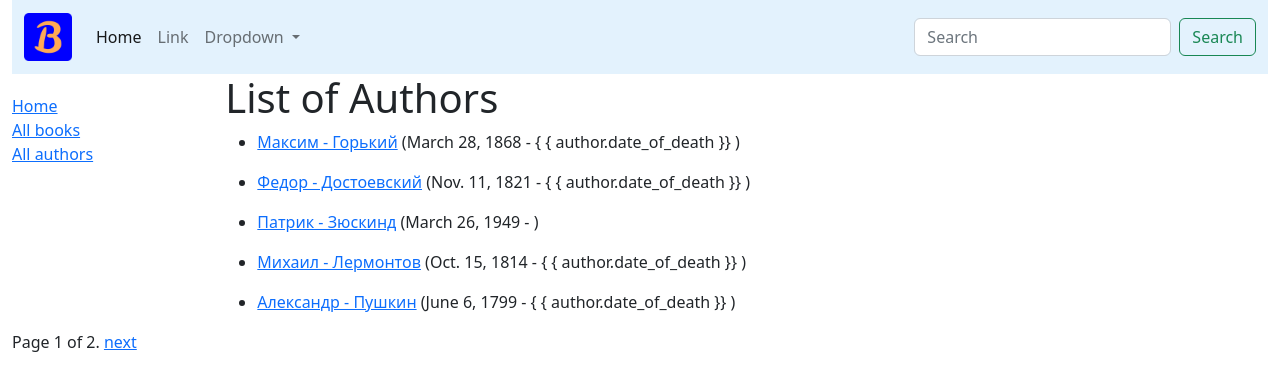
After one commit to Vsirotkin/Library, a Django app: page /authors/ in a window 1280 px wide. The commit adds this page. Shown: the top 391 px of the page. Run offline with Django 3.2, Linux system fonts and the light colour scheme; data comes from the database, SQL or seed files in the repository; both versions use the stored data as it was after the commit.

Commit message:
added all-authors and author-detail functionality

```diff
--- a/LIBRARY/urls.py
+++ b/LIBRARY/urls.py
@@ -10,7 +10,7 @@ Class-based views
     1. Add an import:  from other_app.views import Home
     2. Add a URL to urlpatterns:  path('', Home.as_view(), name='home')
 Including another URLconf
-    1. Import the include() function: from django.urls import include, path
+    1. Import include() function: from django.urls import include, path
     2. Add a URL to urlpatterns:  path('blog/', include('blog.urls'))
 """
 from django.conf import settings
@@ -25,7 +25,7 @@ urlpatterns = [
 ]
 
 urlpatterns += [
-    path('catalogue/', include('catalogue.urls', namespace='catalogue')),
+    path('', include('catalogue.urls', namespace='catalogue')),
 ]
 
 if DEBUG:
--- a/catalogue/models.py
+++ b/catalogue/models.py
@@ -78,7 +78,7 @@ class Author(models.Model):
         ordering = ['last_name', 'first_name']
 
     def get_absolute_url(self):
-        return reverse('author-detail', args=[str(self.pk)])
+        return reverse('catalogue:author-detail', kwargs={'pk': self.pk})
 
     def __str__(self):
         return f'{self.first_name} - {self.last_name}'
--- a/catalogue/urls.py
+++ b/catalogue/urls.py
@@ -1,12 +1,15 @@
 from django.urls import path
-from django.views.generic import RedirectView
 
 from . import views
 
 app_name = 'catalogue'
 urlpatterns = [
     path('', views.index, name='index'),
+    # books
     path('books/', views.BookListView.as_view(), name='books'),
     path('book/<int:pk>/', views.BookDetailView.as_view(), name='book-detail'),
+    # authors
+    path('authors/', views.AuthorListView.as_view(), name='authors'),
+    path('author/<int:pk>/', views.AuthorDetailView.as_view(), name='author-detail'),
     # path('', RedirectView.as_view(url='catalogue/', permanent=True), name='catalogue'),
 ]
--- a/catalogue/views.py
+++ b/catalogue/views.py
@@ -26,3 +26,12 @@ class BookListView(ListView):
 
 class BookDetailView(DetailView):
     model = Book
+
+
+class AuthorListView(ListView):
+    model = Author
+    paginate_by = 5
+
+
+class AuthorDetailView(DetailView):
+    model = Author
--- a/templates/_base.html
+++ b/templates/_base.html
@@ -28,7 +28,7 @@
             <ul class="sidebar-nav">
                 <li><a href="{% url 'catalogue:index' %}">Home</a></li>
                 <li><a href="{% url 'catalogue:books' %}">All books</a></li>
-                <li><a href="#">All authors</a></li>
+                <li><a href="{% url 'catalogue:authors' %}">All authors</a></li>
             </ul>
             {% endblock sidebar %}
         </div>
--- /dev/null
+++ b/templates/catalogue/author_list.html
@@ -0,0 +1,27 @@
+{% extends '_base.html' %}
+
+{% block title %}
+Authors
+{% endblock title %}
+
+{% block content %}
+<h1>List of Authors</h1>
+
+{% if author_list %}
+
+    {% for author in author_list %}
+    <ul>
+        <li><a href="{{ author.get_absolute_url }}">{{ author }}</a>
+            ({{ author.date_of_birth }} -
+                {% if author.date_of_death %}{
+                    { author.date_of_death }}
+                {% endif %})
+        </li>
+    </ul>
+    {% empty %}
+    <p>No Authors Yet!</p>
+    {% endfor %}
+
+{% endif %}
+
+{% endblock content %}
--- a/templates/catalogue/book_detail.html
+++ b/templates/catalogue/book_detail.html
@@ -6,7 +6,7 @@ Book-Detail
 
 {% block content %}
 <h1>Title: {{ book.title }}</h1>
-<p><strong>Author: </strong><a href="#">{{ book.author }}</a></p>
+<p><strong>Author: </strong><a href="{{ book.author.get_absolute_url }}">{{ book.author }}</a></p>
 <p><strong>Summary: </strong>{{ book.summary }}</p>
 <p><strong>ISBN: </strong>{{ book.isbn }}</p>
 <p><strong>Languague: </strong>{{ book.language }}</p>
```
Also changed, not shown: templates/catalogue/author_detail.html (added, +24 -0 lines), db.sqlite3.
